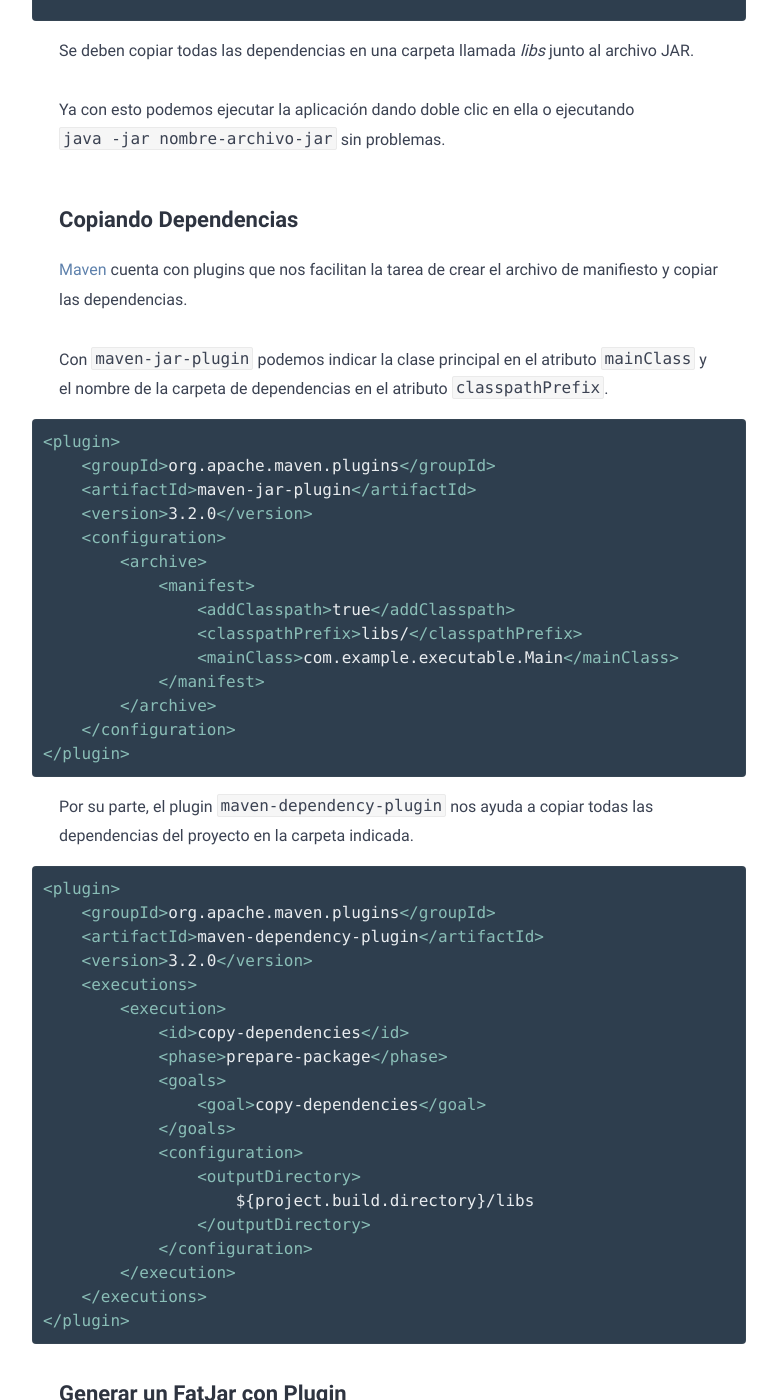
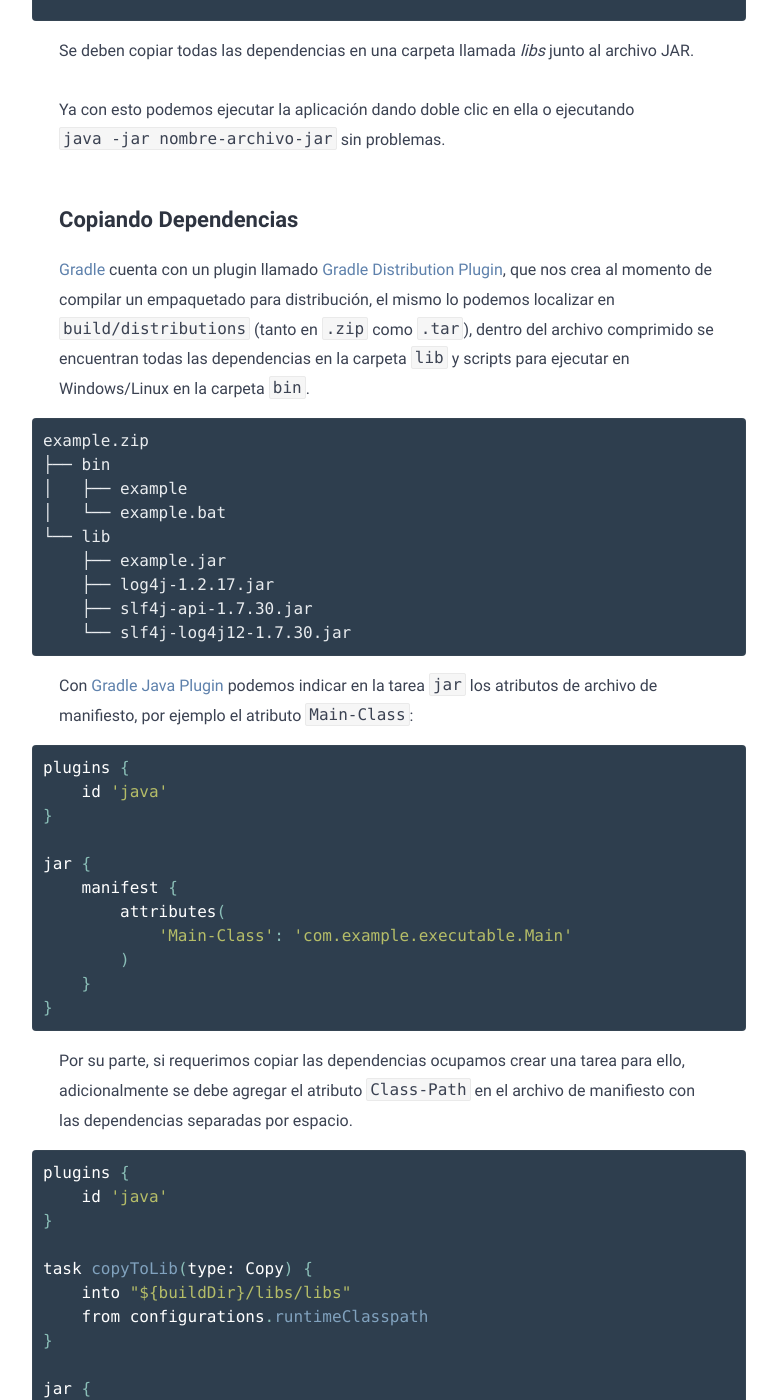
Before and after one commit to barrantesgerman/blog, a Jekyll site: the page built from _posts/jar-ejecutable-con-gradle/2021-09-25-jar-ejecutable-con-gradle.md, in a window 1280 px wide and 1400 px high, scrolled down 1977 px. Shown: the whole window, without its empty margins (251-1028 px from the left). Built offline with Jekyll 4.4.1, drawn with Linux system fonts in a browser that asks for light colours; some of the changed text lies outside the part shown.

Commit message:
Se actualiza sección Copiando Dependencias

````diff
--- a/_posts/jar-ejecutable-con-gradle/2021-09-25-jar-ejecutable-con-gradle.md
+++ b/_posts/jar-ejecutable-con-gradle/2021-09-25-jar-ejecutable-con-gradle.md
@@ -42,7 +42,7 @@ Por ejemplo, si agregamos dependencias a [SLF4J](http://www.slf4j.org/) con [Log
 
 ```gradle
 dependencies {
-    implementation 'org.slf4j:slf4j-simple:1.7.25'
+    implementation 'org.slf4j:slf4j-log4j12:1.7.30'
 }
 ```
 
@@ -75,59 +75,68 @@ Ya con esto podemos ejecutar la aplicación dando doble clic en ella o ejecutand
 
 ## Copiando Dependencias
 
-[Maven](https://maven.apache.org/) cuenta con plugins que nos facilitan la tarea de crear el archivo de manifiesto y copiar las dependencias.
+[Gradle](https://gradle.org/) cuenta con un plugin llamado [Gradle Distribution Plugin](https://docs.gradle.org/current/userguide/distribution_plugin.html), que nos crea al momento de compilar un empaquetado para distribución, el mismo lo podemos localizar en `build/distributions` (tanto en `.zip` como `.tar`), dentro del archivo comprimido se encuentran todas las dependencias en la carpeta `lib` y scripts para ejecutar en Windows/Linux en la carpeta `bin`.
 
-Con `maven-jar-plugin` podemos indicar la clase principal en el atributo `mainClass` y el nombre de la carpeta de dependencias en el atributo `classpathPrefix`.
-
-```xml
-<plugin>
-    <groupId>org.apache.maven.plugins</groupId>
-    <artifactId>maven-jar-plugin</artifactId>
-    <version>3.2.0</version>
-    <configuration>
-        <archive>
-            <manifest>
-                <addClasspath>true</addClasspath>
-                <classpathPrefix>libs/</classpathPrefix>
-                <mainClass>com.example.executable.Main</mainClass>
-            </manifest>
-        </archive>
-    </configuration>
-</plugin>
+```
+example.zip
+├── bin
+│   ├── example
+│   └── example.bat
+└── lib
+    ├── example.jar
+    ├── log4j-1.2.17.jar
+    ├── slf4j-api-1.7.30.jar
+    └── slf4j-log4j12-1.7.30.jar
 ```
 
-Por su parte, el plugin `maven-dependency-plugin` nos ayuda a copiar todas las dependencias del proyecto en la carpeta indicada.
+Con [Gradle Java Plugin](https://docs.gradle.org/7.2/userguide/java_plugin.html) podemos indicar en la tarea `jar` los atributos de archivo de manifiesto, por ejemplo el atributo `Main-Class`:
 
-```xml
-<plugin>
-    <groupId>org.apache.maven.plugins</groupId>
-    <artifactId>maven-dependency-plugin</artifactId>
-    <version>3.2.0</version>
-    <executions>
-        <execution>
-            <id>copy-dependencies</id>
-            <phase>prepare-package</phase>
-            <goals>
-                <goal>copy-dependencies</goal>
-            </goals>
-            <configuration>
-                <outputDirectory>
-                    ${project.build.directory}/libs
-                </outputDirectory>
-            </configuration>
-        </execution>
-    </executions>
-</plugin>
+```gradle
+plugins {
+    id 'java'
+}
+
+jar {
+    manifest {
+        attributes(
+            'Main-Class': 'com.example.executable.Main'
+        )
+    }
+}
 ```
 
+Por su parte, si requerimos copiar las dependencias ocupamos crear una tarea para ello, adicionalmente se debe agregar el atributo `Class-Path` en el archivo de manifiesto con las dependencias separadas por espacio.
 
-## Generar un FatJar con Plugin
+```gradle
+plugins {
+    id 'java'
+}
+
+task copyToLib(type: Copy) {
+    into "${buildDir}/libs/libs"
+    from configurations.runtimeClasspath
+}
+
+jar {
+    manifest {
+        attributes(
+            'Main-Class': 'com.example.executable.Main',
+            "Class-Path":  configurations.runtimeClasspath.collect { 'libs/' + it.name }.join(' ')
+        )
+    }
+    dependsOn(copyToLib)
+}
+```
+
+En el ejemplo anterior la tarea `copyToLib` se encarga de copiar las dependencias en la carpeta *libs* y en la tarea `jar` indicamos que dependen de `copyToLib`, adicionalmente actualizamos en el archivo de manifiesto el atributo `Class-Path`.
+
+## Generar un FatJar
 
 Un **FatJar** (también conocido como **UberJar**) es un archivo JAR que contiene no solo sus clases, sino que también contiene dentro de él mismo todas sus dependencias. Su ventaja consiste en ser un único archivo (.jar) para distribuir la aplicación (no se requiere copiar la carpeta *libs* como en el caso anterior).
 
 Existen varias formas en Gradle para generar un FatJar.
 
-### Usando el plugin de java
+### Usando el plugin de Java
 
 Se debe contar con el plugin `java` y agregar la siguiente configuración en la tarea `jar` del proyecto:
 
@@ -193,10 +202,12 @@ Con este [plugin](https://plugins.gradle.org/plugin/com.github.johnrengelman.sha
 
 ## Documentación de los Plugins
 
+* [Gradle Java Plugin](https://docs.gradle.org/7.2/userguide/java_plugin.html)
+* [Gradle Distribution Plugin](https://docs.gradle.org/7.2/userguide/distribution_plugin.html)
 * [Gradle Shadow Plugin](https://imperceptiblethoughts.com/shadow/)
 
+## Referencia
+
 * [Gradle – Create a Jar file with dependencies](https://mkyong.com/gradle/gradle-create-a-jar-file-with-dependencies/)
-
 * [How to make a Jar file with dependencies by Gradle 7.0+?](https://stackoverflow.com/questions/59367435/how-to-make-a-jar-file-with-dependencies-by-gradle-7-0)
-
 * [Creating a Fat Jar in Gradle](https://www.baeldung.com/gradle-fat-jar)
````
